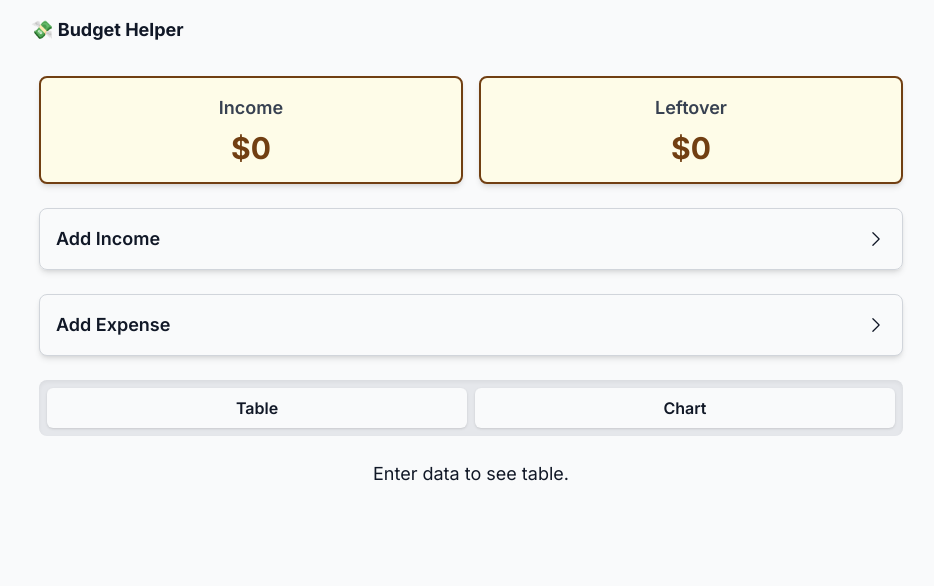
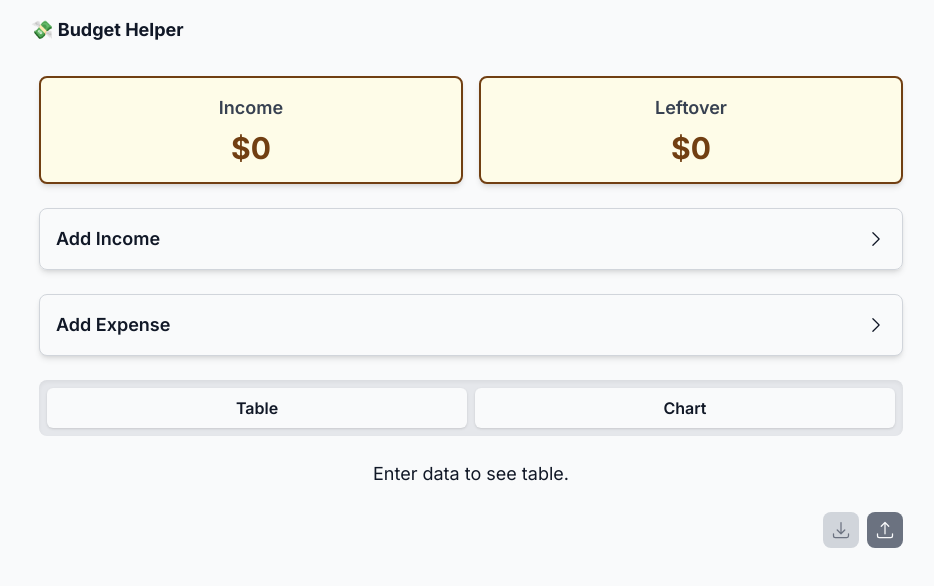
Before and after one commit to ArthurWHenry/budget-helper, a Next.js app: page / in a window 1280 px wide. Shown: the top 586 px of the page, without its empty margins (169-1103 px from the left). Built offline with nearby package versions, Linux system fonts and the light colour scheme.

Commit message:
feat: added export/import functionality

```diff
--- a/package.json
+++ b/package.json
@@ -15,8 +15,10 @@
     "@tanstack/react-table": "^8.16.0",
     "classnames": "^2.5.1",
     "date-fns": "^3.6.0",
+    "file-saver": "^2.0.5",
     "html2canvas": "^1.4.1",
     "next": "14.2.3",
+    "papaparse": "^5.4.1",
     "react": "^18",
     "react-dom": "^18",
     "react-hook-form": "^7.51.3",
@@ -27,7 +29,9 @@
     "yup": "^1.4.0"
   },
   "devDependencies": {
+    "@types/file-saver": "^2.0.7",
     "@types/node": "^20",
+    "@types/papaparse": "^5.3.14",
     "@types/react": "^18",
     "@types/react-dom": "^18",
     "@types/uuid": "^9.0.8",
--- a/src/app/globals.css
+++ b/src/app/globals.css
@@ -1,6 +1,10 @@
 @tailwind base;
 @tailwind components;
 @tailwind utilities;
+
+.button-icon {
+  @apply h-5 w-5;
+}
 
 .main-container {
   @apply flex flex-col items-center justify-start max-w-4xl mx-auto p-4;
--- a/src/app/page.tsx
+++ b/src/app/page.tsx
@@ -1,8 +1,8 @@
 "use client";
 import { Fragment } from "react";
-import { RecoilRoot, useRecoilValue } from "recoil";
+import { RecoilRoot, useRecoilState, useRecoilValue } from "recoil";
+import { Toaster } from "react-hot-toast";
 import { Tab } from "@headlessui/react";
-import { Toaster } from "react-hot-toast";
 import classNames from "classnames";
 
 // Atoms
@@ -18,12 +18,11 @@ import {
   Table,
 } from "@/components";
 
-// Types
-import { Expense } from "@/types";
+function View() {
+  // State
+  const [data, setData] = useRecoilState(dataState);
 
-function View() {
   // Selectors
-  const data: Expense[] = useRecoilValue(dataState);
   const income: number = useRecoilValue(incomeState);
 
   // Helpers
--- a/src/components/form/component.tsx
+++ /dev/null
@@ -1,42 +0,0 @@
-import { useEffect } from "react";
-import { useForm } from "react-hook-form";
-import { yupResolver } from "@hookform/resolvers/yup";
-import toast from "react-hot-toast";
-
-// Types
-import { FormProps } from "@/types";
-
-const Form: React.FC<FormProps> = ({
-  classes,
-  handleSubmit,
-  options,
-  schema,
-  children,
-}: FormProps): JSX.Element => {
-  // Hooks
-  const methods = useForm({
-    ...options,
-    resolver: schema && yupResolver(schema),
-  });
-
-  // Effects
-  useEffect(() => {
-    if (Object.keys(methods.formState.errors).length > 0) {
-      Object.values(methods.formState.errors).map((error) => {
-        if (error && error.message) toast.error(error.message as string);
-      });
-    }
-  }, [methods.formState.errors]);
-
-  return (
-    <form
-      className={classes}
-      onSubmit={methods.handleSubmit(handleSubmit)}
-      noValidate
-    >
-      {children(methods)}
-    </form>
-  );
-};
-
-export default Form;
--- a/src/components/form/index.ts
+++ b/src/components/form/index.ts
@@ -1,4 +1,2 @@
-import Form from "./component";
 export * from "./input";
 export * from "./select";
-export { Form };
--- a/src/components/income/component.tsx
+++ b/src/components/income/component.tsx
@@ -1,5 +1,7 @@
 import { memo } from "react";
 import { SetterOrUpdater, useSetRecoilState } from "recoil";
+import { useForm } from "react-hook-form";
+import { yupResolver } from "@hookform/resolvers/yup";
 import classNames from "classnames";
 import { Disclosure } from "@headlessui/react";
 import { ChevronRightIcon } from "@heroicons/react/24/solid";
@@ -8,21 +10,34 @@ import { ChevronRightIcon } from "@heroicons/react/24/solid";
 import { incomeState } from "@/atoms";
 
 // Components
-import { Form, Input } from "@/components";
+import { Input } from "@/components";
 
 // Schema
-import { setIncomeSchema } from "@/schema";
+import { addIncomeSchema } from "@/schema";
 
 // Styles
 import "./styles.css";
 
 const AddIncome: React.FC = () => {
+  // Hooks
+  const {
+    formState: { errors },
+    handleSubmit,
+    register,
+    resetField,
+  } = useForm({
+    resolver: yupResolver(addIncomeSchema),
+  });
+
   // State
   const setIncome: SetterOrUpdater<number> = useSetRecoilState(incomeState);
 
   // Handlers
   const onSubmitIncome = ({ income }: { income: number }) => {
     setIncome(income);
+
+    // Resetting fields.
+    resetField("income");
   };
 
   return (
@@ -39,26 +54,21 @@ const AddIncome: React.FC = () => {
               />
             </Disclosure.Button>
             <Disclosure.Panel className="add-income-panel">
-              <Form
-                classes="set-income-form"
-                handleSubmit={onSubmitIncome}
-                schema={setIncomeSchema}
+              <form
+                className="set-income-form"
+                onSubmit={handleSubmit(onSubmitIncome)}
               >
-                {({ register, formState }: any): JSX.Element => (
-                  <>
                 <Input
                   label="Amount"
                   name="income"
                   placeholder="Enter paycheck amount"
                   register={register}
-                      error={formState.errors.income}
+                  error={errors.income}
                 />
                 <button className="set-income-button" type="submit">
                   Set Amount
                 </button>
-                  </>
-                )}
-              </Form>
+              </form>
             </Disclosure.Panel>
           </>
         )}
--- a/src/components/table/component.tsx
+++ b/src/components/table/component.tsx
@@ -1,4 +1,4 @@
-import { memo } from "react";
+import { ChangeEvent, memo } from "react";
 import { useRecoilState } from "recoil";
 import {
   createColumnHelper,
@@ -7,9 +7,17 @@ import {
   useReactTable,
 } from "@tanstack/react-table";
 import toast from "react-hot-toast";
+import Papa from "papaparse";
+import { saveAs } from "file-saver";
+import { v4 as uuidv4 } from "uuid";
+import classNames from "classnames";
+import { ArrowDownTrayIcon, ArrowUpTrayIcon } from "@heroicons/react/24/solid";
 
 // Atoms
 import { dataState } from "@/atoms";
+
+// Helpers
+import { getHeader } from "./helpers";
 
 // Styles
 import "./styles.css";
@@ -56,6 +64,79 @@ const Table = () => {
   const isHidden = data.length < 1;
 
   // Handlers
+  // Handle CSV Export
+  const handleCSVExport = () => {
+    const csv = Papa.unparse(
+      data.map(({ name, cost, expenseType }) => ({
+        NAME: name,
+        COST: cost,
+        "EXPENSE TYPE": expenseType,
+      }))
+    );
+    const csvData = new Blob([csv], { type: "text/csv;charset=utf-8;" });
+    saveAs(csvData, "expenseData.csv");
+  };
+
+  // Hadnle CSV Import
+  const handleCSVImport = (event: ChangeEvent<HTMLInputElement>) => {
+    if (event.target.files === null || event.target.files.length === 0) {
+      toast.error("Error reading file.");
+      return;
+    }
+    Papa.parse(event.target.files[0], {
+      complete: function (results) {
+        if (results.data.length < 2) {
+          toast.error("Invalid CSV file.");
+          return;
+        }
+
+        try {
+          const [headers, ...rows] = results.data as string[][];
+          const processedHeaders = headers.map((header: string) => {
+            const returnVal: string = getHeader(header);
+
+            if (returnVal.length === 0) {
+              throw new Error("Invalid header.");
+            }
+            return returnVal;
+          });
+
+          const data = rows.map((row: any) => {
+            let rowData: { [key: string]: any } = {}; // Add type annotation for rowData
+            row.forEach((item: any, index: number) => {
+              rowData[processedHeaders[index]] = item;
+            });
+            return rowData;
+          });
+
+          // Adding UUID to each row
+          const addUUID = data.map((item: any) => ({
+            ...item,
+            id: uuidv4(),
+            cost: Number(item.cost),
+          }));
+
+          // Checking that data is valid.
+          addUUID.every(({ name, cost, expenseType }: any) => {
+            if (
+              typeof name !== "string" ||
+              typeof cost !== "number" ||
+              typeof expenseType !== "string"
+            ) {
+              throw new Error("Invalid data.");
+            }
+          });
+
+          setData(addUUID);
+          toast.success("CSV file imported successfully.");
+        } catch (error: Error | any) {
+          toast.error(error.message || "Error importing CSV file.");
+        }
+      },
+    });
+  };
+
+  // Remove entry
   const removeEntry = (id: string) => {
     setData(data.filter((entry): boolean => entry.id !== id));
     toast.success("Expense removed successfully!");
@@ -68,7 +149,9 @@ const Table = () => {
     getCoreRowModel: getCoreRowModel(),
   });
 
-  return isHidden ? (
+  return (
+    <>
+      {isHidden ? (
         <div className="no-data">
           <span>Enter data to see table.</span>
         </div>
@@ -96,7 +179,10 @@ const Table = () => {
                 <tr key={row.id} className="table-row">
                   {row.getVisibleCells().map((cell) => (
                     <td key={cell.id} className="table-row-cell">
-                  {flexRender(cell.column.columnDef.cell, cell.getContext())}
+                      {flexRender(
+                        cell.column.columnDef.cell,
+                        cell.getContext()
+                      )}
                     </td>
                   ))}
                 </tr>
@@ -104,6 +190,35 @@ const Table = () => {
             </tbody>
           </table>
         </div>
+      )}
+      <div className="table-actions">
+        <button
+          className={classNames("table-export-button", {
+            "transition duration-150 ease-linear hover:bg-gray-600 hover:text-gray-100":
+              data.length > 0,
+          })}
+          disabled={data.length === 0}
+          onClick={handleCSVExport}
+        >
+          <ArrowDownTrayIcon className="button-icon" />
+        </button>
+        <div className="flex">
+          <input
+            id="csv-import"
+            type="file"
+            accept=".csv"
+            onChange={handleCSVImport}
+            className="hidden"
+          />
+          <label
+            className={classNames("table-import-button")}
+            htmlFor="csv-import"
+          >
+            <ArrowUpTrayIcon className="button-icon" />
+          </label>
+        </div>
+      </div>
+    </>
   );
 };
 
--- /dev/null
+++ b/src/components/table/helpers.ts
@@ -0,0 +1,6 @@
+export const getHeader = (header: string): string => {
+  if (header === "NAME") return "name";
+  if (header === "COST") return "cost";
+  if (header === "EXPENSE TYPE") return "expenseType";
+  return "";
+};
--- a/src/components/table/styles.css
+++ b/src/components/table/styles.css
@@ -6,10 +6,21 @@
   @apply max-w-4xl mx-auto w-full;
 }
 
+.table-actions {
+  @apply w-full flex justify-end items-center gap-2 mt-6;
+}
+
 .table-container {
   @apply w-full bg-gray-50 shadow-md border border-gray-300;
 }
 
+.table-export-button {
+  @apply p-2 bg-gray-500 text-gray-50 rounded-lg disabled:cursor-not-allowed disabled:bg-gray-300 disabled:text-gray-500;
+}
+
+.table-import-button {
+  @apply p-2 bg-gray-500 text-gray-50 rounded-lg transition duration-150 ease-linear hover:bg-gray-600 hover:text-gray-100 cursor-pointer;
+}
 
 .table-head {
   @apply h-10 border-b bg-gray-200 border-gray-300 shadow;
--- a/src/schema/index.ts
+++ b/src/schema/index.ts
@@ -17,7 +17,7 @@ export const addExpenseSchema = yup.object().shape({
   notes: yup.string().max(160, "Name must be less than 25 characters."),
 });
 
-export const setIncomeSchema = yup.object().shape({
+export const addIncomeSchema = yup.object().shape({
   income: yup
     .number()
     .min(0, "Income must be greater than or equal to 0.")
```
Also changed, not shown: 1 other file (tests, documents, lock files or other folders). Lines whose indentation alone changed are shown as unchanged.
